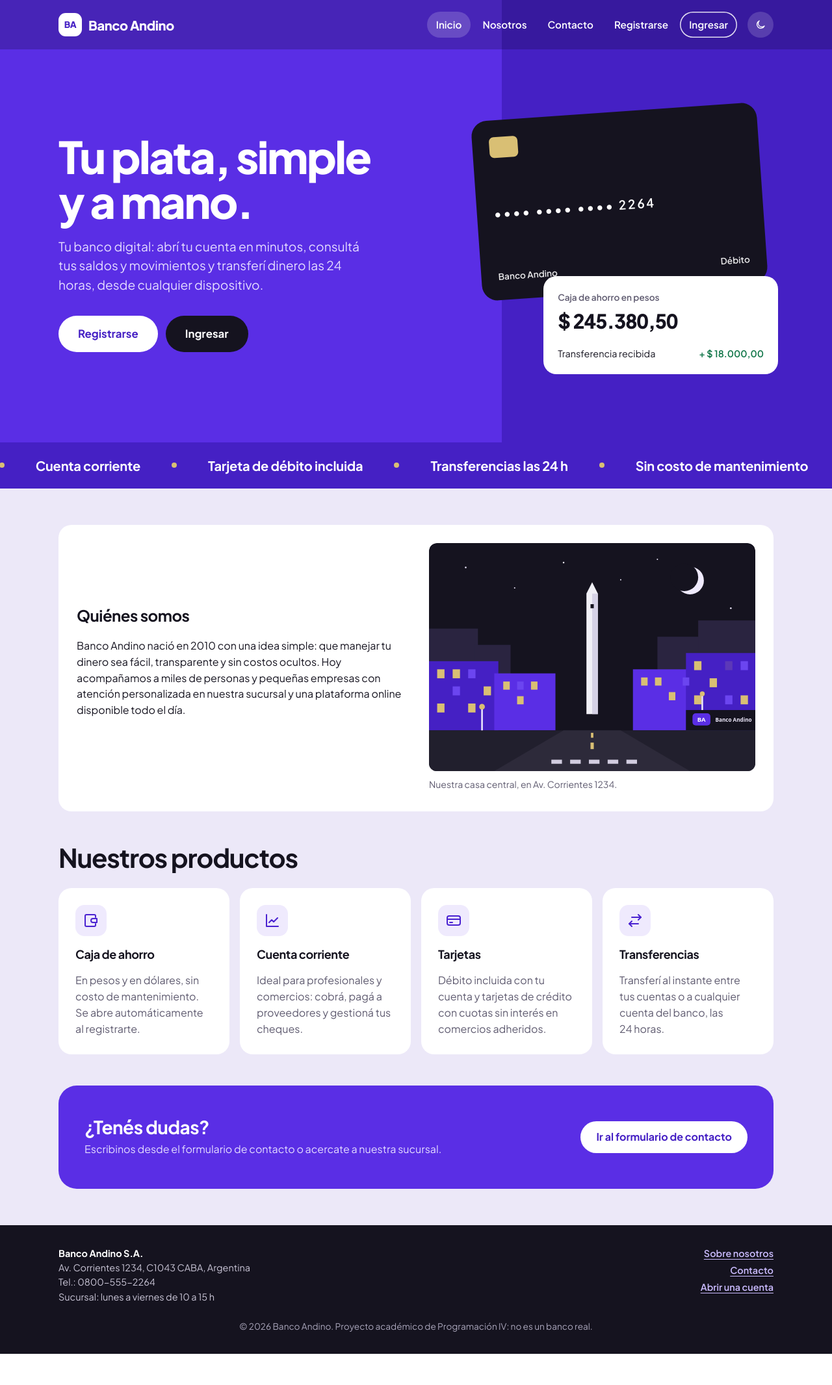
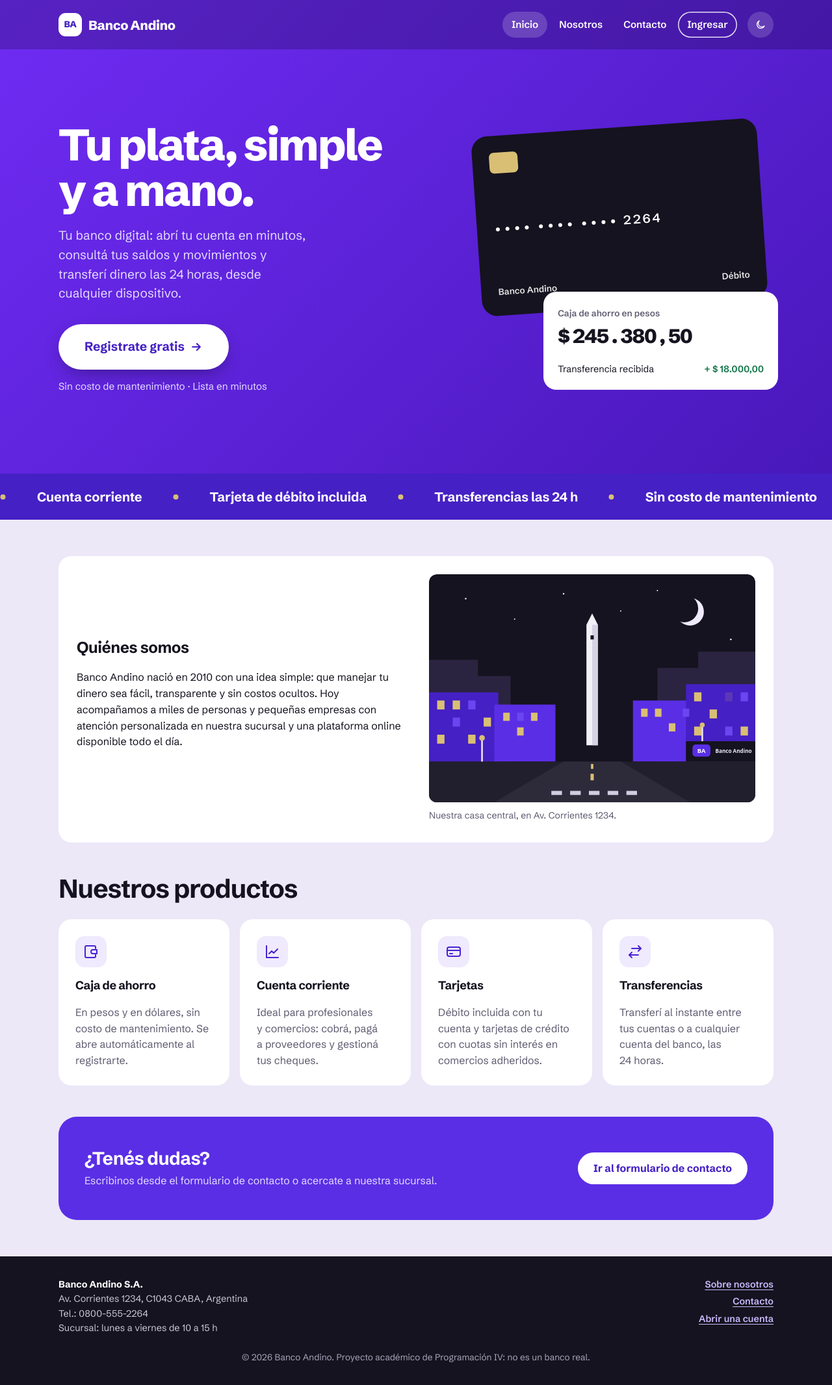
Before and after one commit to Lucas-Ferrari/frh-progra4-tp2, a PHP site: page /banco/ in a window 1280 px wide. Shown: the whole page at 65% size. Before the commit the page ends 2084 px from the top, so only its background shows below. Run offline with PHP 8.4, Linux system fonts and the light colour scheme.

Commit message:
Full size hero

```diff
--- a/css/estilos.css
+++ b/css/estilos.css
@@ -117,7 +117,7 @@ html { scroll-behavior: smooth; scroll-padding-top: calc(var(--alto-header, 68px
 
 body {
     margin: 0;
-    font-family: "Plus Jakarta Sans", "Segoe UI", Arial, sans-serif;
+    font-family: "Schibsted Grotesk", "Segoe UI", Arial, sans-serif;
     font-size: 16px;
     line-height: 1.55;
     color: var(--texto);
@@ -975,7 +1010,7 @@ body { overflow-x: clip; }
     position: absolute;
     inset: 0 calc(50% - 50vw);
     z-index: -1;
-    background: var(--marca);
+    background: linear-gradient(135deg, #6f2cf4 0%, #4717b8 100%);
 }
 
 /* La tarjeta de muestra pasa a tinta oscura plana: sobre el campo violeta,
@@ -1020,6 +1055,27 @@ body { overflow-x: clip; }
     box-shadow: none;
 }
 
+/* CTA del hero: una sola acción principal; "Ingresar" baja a link de texto */
+.portada .acciones:has(.boton-cta) {
+    flex-direction: column;
+    align-items: flex-start;
+    gap: 14px;
+}
+
+.portada .boton-cta {
+    padding: 20px 40px;
+    font-size: 1.2rem;
+    box-shadow: 0 10px 30px -10px rgb(0 0 0 / 0.45);
+    transition: transform 0.2s var(--ease), box-shadow 0.2s var(--ease), background 0.2s;
+}
+
+.portada .boton-cta svg { transition: transform 0.2s var(--ease); }
+.portada .boton-cta:hover { transform: translateY(-2px); box-shadow: 0 16px 36px -12px rgb(0 0 0 / 0.5); }
+.portada .boton-cta:hover svg { transform: translateX(4px); }
+
+.cta-nota { font-size: 0.95rem; color: var(--texto-suave); }
+
+
 /* El anillo de foco violeta no se vería sobre violeta: en el hero es blanco */
 .portada :focus-visible { outline-color: #ffffff; }
 
@@ -1074,41 +1130,6 @@ body { overflow-x: clip; }
 
 @media (max-width: 860px) {
     .quienes { grid-template-columns: 1fr; gap: 24px; }
-}
-
-/* ---------- Dos violetas en la portada ----------
-   Un segundo campo plano, más profundo, detrás de las tarjetas: va desde
-   la mitad del hero hasta el borde de la ventana y se une con la cinta.
-   Dos tonos planos dan profundidad sin degradés. La tarjeta queda
-   montada sobre el corte entre los dos tonos, a propósito. */
-.portada::after {
-    content: "";
-    position: absolute;
-    top: 0;
-    bottom: 0;
-    left: 62%;                /* cae debajo de la tarjeta: queda sobre los dos tonos */
-    right: calc(50% - 50vw);
-    z-index: -1;
-    background: var(--marca-oscura);
-}
-
-/* El panel entra desde la derecha junto con las tarjetas (solo transform) */
-@media (prefers-reduced-motion: no-preference) {
-    .portada::after {
-        animation: portada-panel 1.1s var(--ease) both;
-    }
-}
-
-@keyframes portada-panel {
-    from { transform: translateX(100%); }
-}
-
-/* En una sola columna el panel queda detrás de las tarjetas, abajo */
-@media (max-width: 860px) {
-    .portada::after {
-        left: calc(50% - 50vw);
-        top: 58%;
-    }
 }
 
 /* ---------- Vida de la portada ---------- */
@@ -1682,6 +1703,11 @@ a:not(.boton):not(.logo):hover { text-decoration-thickness: 3px; }
 .js .contenido > .portada:first-child {
     margin-top: calc((var(--alto-header) + 32px) * -1);
     padding-top: calc(96px + var(--alto-header));
+    /* El hero (con la cinta) ocupa toda la primera pantalla; el resto aparece al scrollear.
+       svh: en celular no salta cuando se esconde la barra del navegador */
+    min-height: 100vh;
+    min-height: 100svh;
+    align-content: center;
 }
 
 .js .contenido > h1:first-child,
--- a/includes/funciones.php
+++ b/includes/funciones.php
@@ -160,6 +160,8 @@ const PASSWORD_LONGITUD_MINIMA = 6;
 // ---------------------------------------------------------------------
 // Mensajes de éxito/error que llegan por la URL (?ok=... / ?error=...)
 // ---------------------------------------------------------------------
+const BOTON_CERRAR_TOAST = '<button type="button" class="toast-cerrar" aria-label="Cerrar aviso">&times;</button>';
+
 function mostrarMensajes()
 {
     $errores = [
@@ -212,15 +214,19 @@ function mostrarMensajes()
     ];
 
     if (isset($_GET["error"]) && isset($errores[$_GET["error"]])) {
-        echo '<div class="mensaje mensaje-error" role="alert">' . e($errores[$_GET["error"]]) . '</div>';
+        echo '<div class="mensaje mensaje-error toast" role="alert">' . e($errores[$_GET["error"]]) . BOTON_CERRAR_TOAST . '</div>';
     }
 
     if (isset($_GET["ok"]) && isset($exitos[$_GET["ok"]])) {
-        echo '<div class="mensaje mensaje-ok" role="status">' . e($exitos[$_GET["ok"]]) . '</div>';
+        echo '<div class="mensaje mensaje-ok toast" role="status">' . e($exitos[$_GET["ok"]]) . BOTON_CERRAR_TOAST . '</div>';
     }
+}
 
-    // Contraseña provisoria recién generada (alta de usuario / reset):
-    // se guarda una sola vez en la sesión y se muestra una sola vez.
+// Contraseña provisoria recién generada (alta de usuario / reset):
+// se guarda una sola vez en la sesión y se muestra una sola vez.
+// Va dentro de <main> (no es un toast): hay que poder copiarla con calma.
+function mostrarPasswordProvisoria()
+{
     if (isset($_SESSION["flash_password"])) {
         $flash = $_SESSION["flash_password"];
         unset($_SESSION["flash_password"]);
--- a/includes/header.php
+++ b/includes/header.php
@@ -27,7 +27,7 @@ function claseActivo($archivo)
     <title>Banco Andino - <?php echo e($titulo); ?></title>
     <link rel="preconnect" href="https://fonts.googleapis.com">
     <link rel="preconnect" href="https://fonts.gstatic.com" crossorigin>
-    <link href="https://fonts.googleapis.com/css2?family=Plus+Jakarta+Sans:wght@400;500;600;700;800&display=swap" rel="stylesheet">
+    <link href="https://fonts.googleapis.com/css2?family=Schibsted+Grotesk:wght@400;500;600;700;800&display=swap" rel="stylesheet">
     <link rel="icon" type="image/png" href="<?php echo RAIZ; ?>img/favicon.png">
     <script>
         // Va antes del CSS para que no haya un parpadeo de color: aplica el tema
@@ -88,7 +88,6 @@ function claseActivo($archivo)
                 <?php else: ?>
                     <li><a href="<?php echo RAIZ; ?>nosotros.php"<?php echo claseActivo("nosotros.php"); ?>>Nosotros</a></li>
                     <li><a href="<?php echo RAIZ; ?>contacto.php"<?php echo claseActivo("contacto.php"); ?>>Contacto</a></li>
-                    <li><a href="<?php echo RAIZ; ?>registro.php"<?php echo claseActivo("registro.php"); ?>>Registrarse</a></li>
                     <li><a href="<?php echo RAIZ; ?>login.php" class="boton boton-chico boton-claro">Ingresar</a></li>
                 <?php endif; ?>
             </ul>
@@ -103,5 +102,8 @@ function claseActivo($archivo)
     </div>
 </header>
 
+<?php // Los toasts van fuera de <main>: adentro serían el primer hijo y romperían las reglas :first-child del layout
+mostrarMensajes(); ?>
+
 <main id="contenido" class="contenedor contenido" tabindex="-1">
-<?php mostrarMensajes(); ?>
+<?php mostrarPasswordProvisoria(); ?>
--- a/index.php
+++ b/index.php
@@ -16,9 +16,11 @@ require_once(__DIR__ . "/includes/header.php");
             <?php if (estaLogueado()): ?>
                 <a href="<?php echo e(panelSegunRol(rolActual())); ?>" class="boton">Ir a mi panel</a>
             <?php else: ?>
-                <a href="registro.php" class="boton">Registrarse</a>
-                <a href="login.php" class="boton boton-secundario">Ingresar</a>
-            <?php endif; ?>
+                <a href="registro.php" class="boton boton-cta">
+                    Registrate gratis
+                    <svg width="20" height="20" viewBox="0 0 24 24" fill="none" stroke="currentColor" stroke-width="2.5" stroke-linecap="round" stroke-linejoin="round" aria-hidden="true"><path d="M5 12h14M13 6l6 6-6 6"/></svg>
+                </a>
+                <span class="cta-nota">Sin costo de mantenimiento · Lista en minutos</span>            <?php endif; ?>
         </div>
     </div>
 
--- a/js/validaciones.js
+++ b/js/validaciones.js
@@ -24,6 +24,16 @@ document.addEventListener("DOMContentLoaded", function () {
         });
     }
 
+    // ---------- Toasts: se cierran con la X; los de éxito, solos a los 5 s ----------
+    document.querySelectorAll(".toast").forEach(function (toast) {
+        function cerrar() {
+            toast.classList.add("saliendo");
+            setTimeout(function () { toast.remove(); }, 300);
+        }
+        toast.querySelector(".toast-cerrar").addEventListener("click", cerrar);
+        if (toast.classList.contains("mensaje-ok")) setTimeout(cerrar, 5000);
+    });
+
     // ---------- Aparición al hacer scroll ----------
     // Solo se ocultan los bloques que están debajo de la pantalla al cargar,
     // así nada de lo que ya se ve "parpadea".
@@ -44,7 +54,9 @@ document.addEventListener("DOMContentLoaded", function () {
                     }, 1600);
                 }
             });
-        }, { rootMargin: "0px 0px -10% 0px" });
+            // Entra cuando el bloque ya está bien adentro de la pantalla, no apenas asoma el borde:
+            // si no, la animación termina antes de que se lo llegue a ver
+        }, { rootMargin: "0px 0px -20% 0px", threshold: 0.15 });
 
         var bloques = document.querySelectorAll(
             ".contenido > *:not(.grilla):not(.menu-panel):not(.mensaje):not(.portada), .grilla > *, .menu-panel > *, .portada-visual > *"
```
Also changed, not shown: other parts of css/estilos.css (+35 -0 lines), img/corrientes.svg, img/heroImage.jpg (added).
